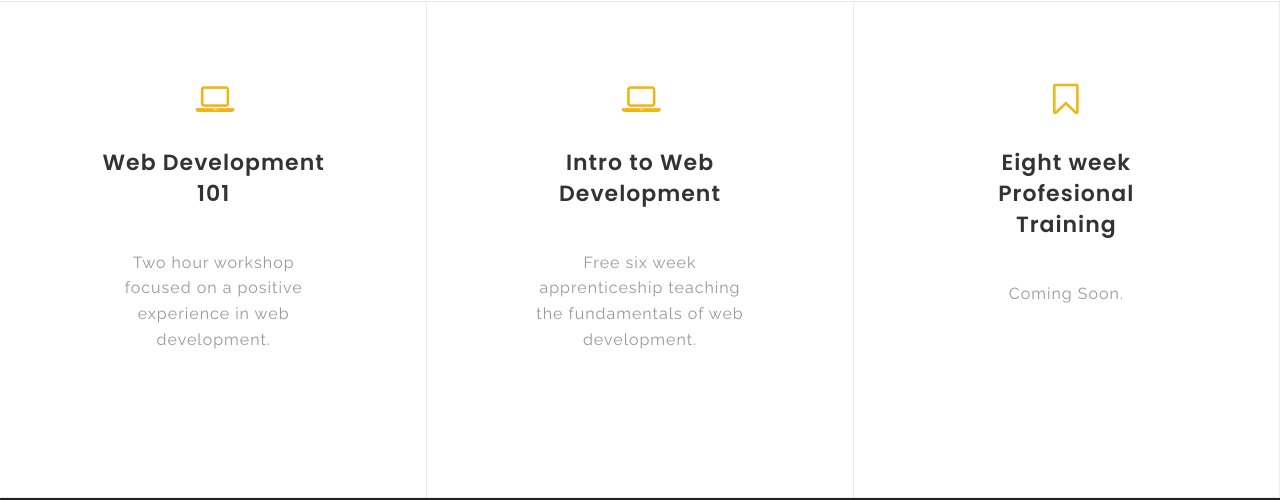
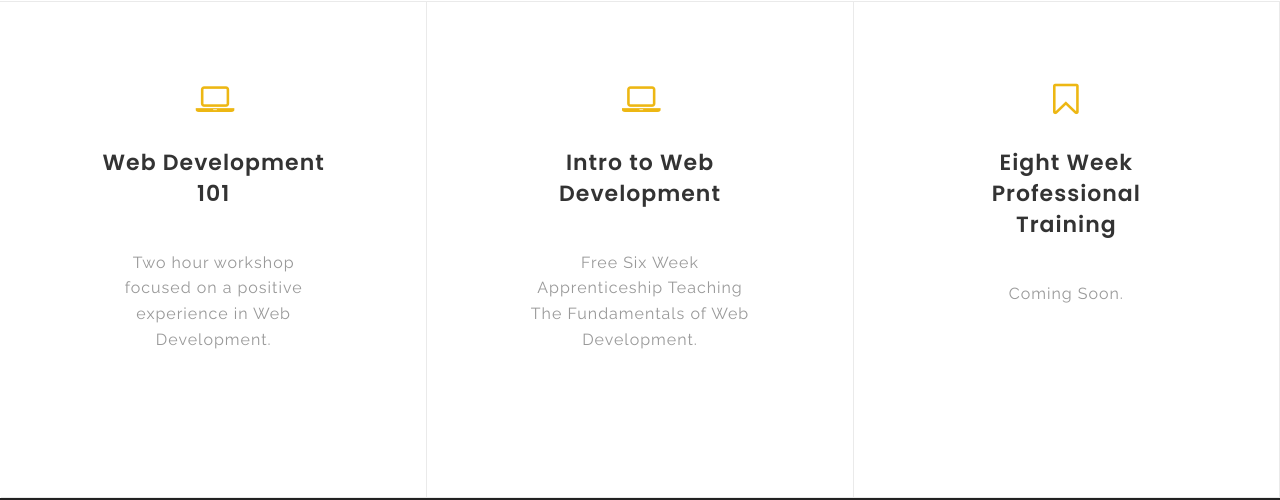
Before and after one commit to theTutorB/tutord-scholars-website, a Jekyll site: the page built from index.html, in a window 1280 px wide and 900 px high, scrolled down 2664 px. Shown: the part 113-613 px from the top of the window. Built offline with Jekyll 4.4.1, drawn with Linux system fonts in a browser that asks for light colours; the list of posts is cut into pages by our own code.

```diff
--- a/_includes/head.html
+++ b/_includes/head.html
@@ -22,6 +22,6 @@
   <link rel="alternate" type="application/rss+xml" title="{{ site.title | escape }}" href="{{ "/feed.xml" | relative_url }}">
 
   {% if jekyll.environment == 'production' and site.google_analytics %}
-  {% include google-analytics.html %}
+    {% include google-analytics.html %}
   {% endif %}
 </head>
--- a/index.html
+++ b/index.html
@@ -4,15 +4,15 @@ onepage: true
 services:
   - title: Web Development 101
     icon: fa fa-laptop
-    desc: Two hour workshop focused on a positive experience in web development.
+    desc: Two hour workshop focused on a positive experience in Web Development.
     bg: /assets/images/@stock/service-item-1-bg.jpg
     link: https://www.movement.fm/event/Web%20Development%20101-2693
   - title: Intro to Web Development
     icon: fa fa-laptop
-    desc: Free six week apprenticeship teaching the fundamentals of web development.
+    desc: Free Six Week Apprenticeship Teaching The Fundamentals of Web Development.
     bg: /assets/images/@stock/service-item-2-bg.jpg
-    link: https://www.movement.fm/event/Intro%20to%20Web%20Dev%20Apprenticeship-2694
-  - title: Eight week Profesional Training
+    link: https://www.movement.fm/event/Intro%20to%20Web%20Dev-2785
+  - title: Eight Week Professional Training
     icon: fa fa-bookmark-o
     desc: Coming Soon.
     bg: /assets/images/@stock/service-item-3-bg.jpg
```
Also changed, not shown: _includes/google-analytics.html (+8 -7 lines).
